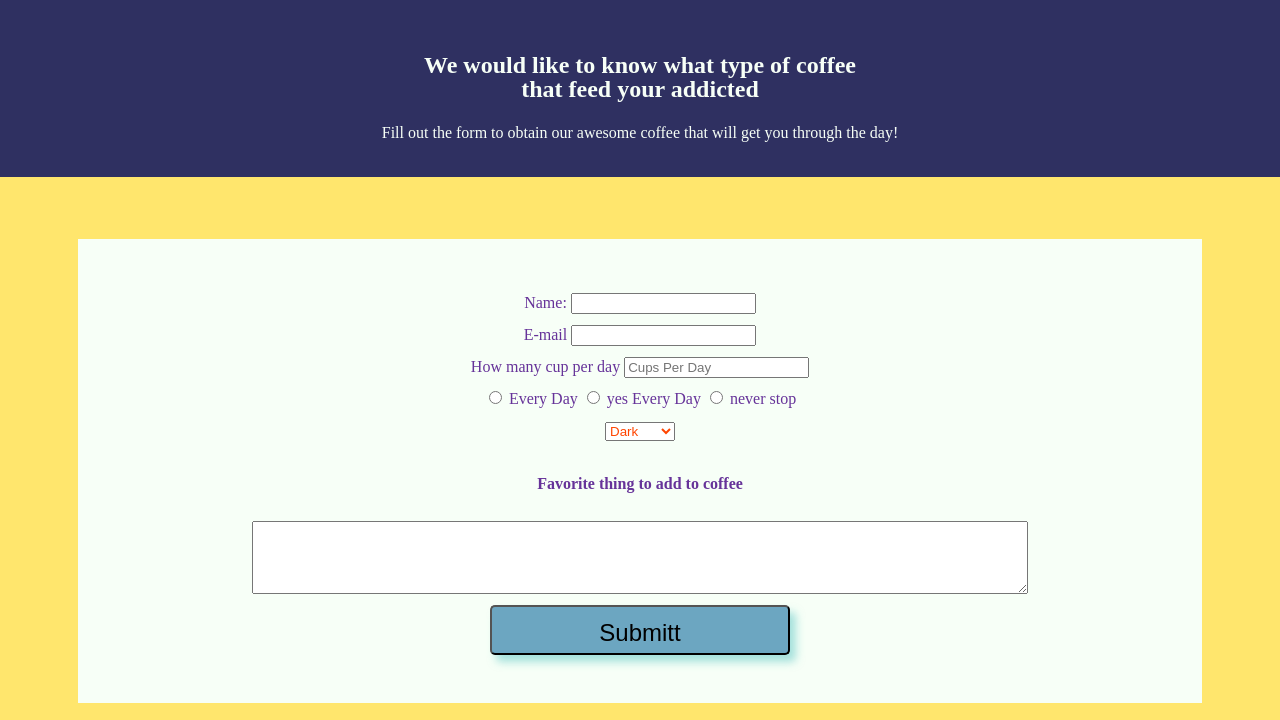
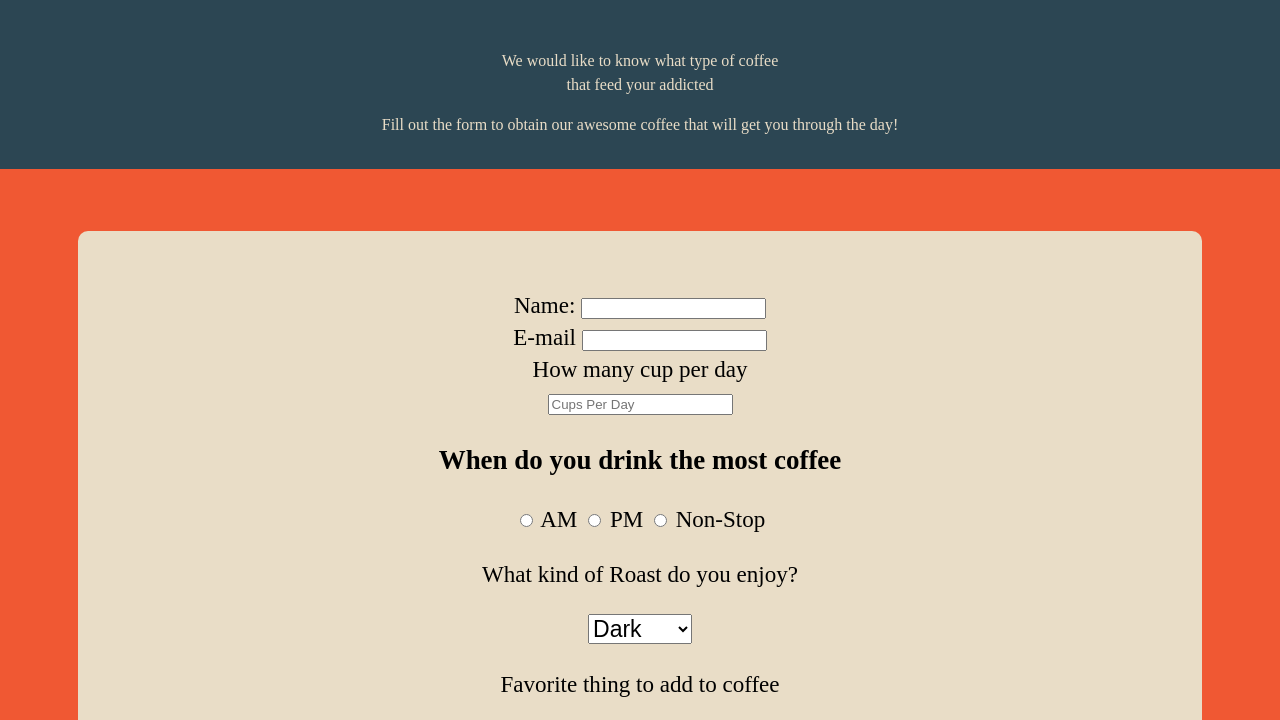
Before and after one commit to matterholt/coffeeFavSurvey, a website: page app/index.html in a window 1280 px wide. Shown: the part 125-845 px from the top of the page. Drawn offline with Linux system fonts and the light colour scheme.

Commit message:
updated styles

```diff
--- a/app/index.html
+++ b/app/index.html
@@ -15,18 +15,13 @@
         <h1>Coffee Survey</h1>
     </div>
     <div id="description">
-        <h2>We would like to know what type of coffee <br> that feed your addicted </h2>
+        <p>We would like to know what type of coffee <br> that feed your addicted </p>
         <p>Fill out the form to obtain our awesome coffee that will get you through the day!</p>
     </div>
-
-
 
     <div class="coffeeInfo">
         <form id="survey-form" class="coffeeInfo__card" action="">
             <div id="survey-form">
-
-
-
                 <div id="name">
                     <label for="name">Name:</label>
                     <input type="text" name="userName" id="name-label">
@@ -36,28 +31,27 @@
                     <input type="email" name="userEmail" id="email">
                 </div>
 
-
-
                 <div id="number">
                     <label for=" cupPerDay">How many cup per day</label>
+                    <br>
                     <input type="number" name="cupPerDay" placeholder="Cups Per Day" step="1" min="1">
                 </div>
 
-
-
                 <div id="radio">
+                    <h3>When do you drink the most coffee</h3>
                     <input type="radio" name="everyDay" id="drinkFrequency">
-                    <label for="coffeePerWk">Every Day</label>
+                    <label for="coffeePerWk">AM</label>
 
                     <input type="radio" name="everyDay" id="drinkFrequency">
-                    <label for="coffeePerWk"> yes Every Day</label>
+                    <label for="coffeePerWk"> PM</label>
 
                     <input type="radio" name="everyDay" id="drinkFrequency">
-                    <label for="coffeePerWk">never stop</label>
+                    <label for="coffeePerWk">Non-Stop</label>
                 </div>
 
 
                 <div id="dropdown">
+                    <p>What kind of Roast do you enjoy?</p>
                     <select name="favRoast" id="dropdown">
                         <option value="dark">Dark</option>
                         <option value="Medium">Medium</option>
@@ -68,8 +62,7 @@
 
 
                 <div id="textarea">
-                    <h4>Favorite thing to add to coffee </h4>
-
+                    <p>Favorite thing to add to coffee </p>
                     <textarea name="moreComments" id="textArea"></textarea>
                 </div>
                 <button type="button" name="button" id="submit"> Submitt</button>
--- a/app/scss/styleMain.scss
+++ b/app/scss/styleMain.scss
@@ -1,8 +1,8 @@
 //css main
-$oneColor: #6ca6c1;
-$threeColor: #ffe66d;
-$darkColor: #2f3061;
-$lightColor: #f7fff7;
+$oneColor: #0e4d6c;
+$threeColor: #f05833;
+$darkColor: #2c4653;
+$lightColor: #e9ddc7;
 
 :root {
   font-family: "Merriweather", serif;
@@ -46,6 +46,7 @@ body {
   &__card {
     margin: 5%;
     padding: 3em;
+    border-radius: 10px;
     background-color: $lightColor;
   }
 }
@@ -54,12 +55,13 @@ body {
 */
 
 #survey-form {
-  color: rebeccapurple;
+  font-size: 1.2em;
 }
 
 #dropdown {
-  color: orangered;
+  font-size: 1em;
 }
+
 #textArea {
   width: 75%;
   height: 5em;
@@ -69,23 +71,21 @@ body {
 ***Creating the submittion button ***
 */
 #submit {
-  font-size: 1.5em;
-  width: 100%;
-  height: 50px;
-  max-width: 300px;
-  margin: auto;
-  padding: 0.5em;
+  font-size: 1.2em;
+  margin: 1em;
+  padding: 0.5em 1em;
   background: $oneColor;
+  color: #d2d2d2;
   border-radius: 5px;
-  box-shadow: 6px 7px 8px #5ac5c485;
   outline: none;
   &:hover {
-    background: #5ba0a0;
-    color: #fff;
+    background: #0e4d6ccc;
+    color: #d2d2d2;
   }
   &:active {
-    background: #5ba0a0;
-    color: #fff;
-    box-shadow: 6px 7px 8px #5ac5c485;
+    background: #1a7cadcc;
+    color: #d9edff;
+    border: none;
+    box-shadow: 2px 3px 3px $oneColor;
   }
 }
```
Also changed, not shown: app/css/styleMain.css.
